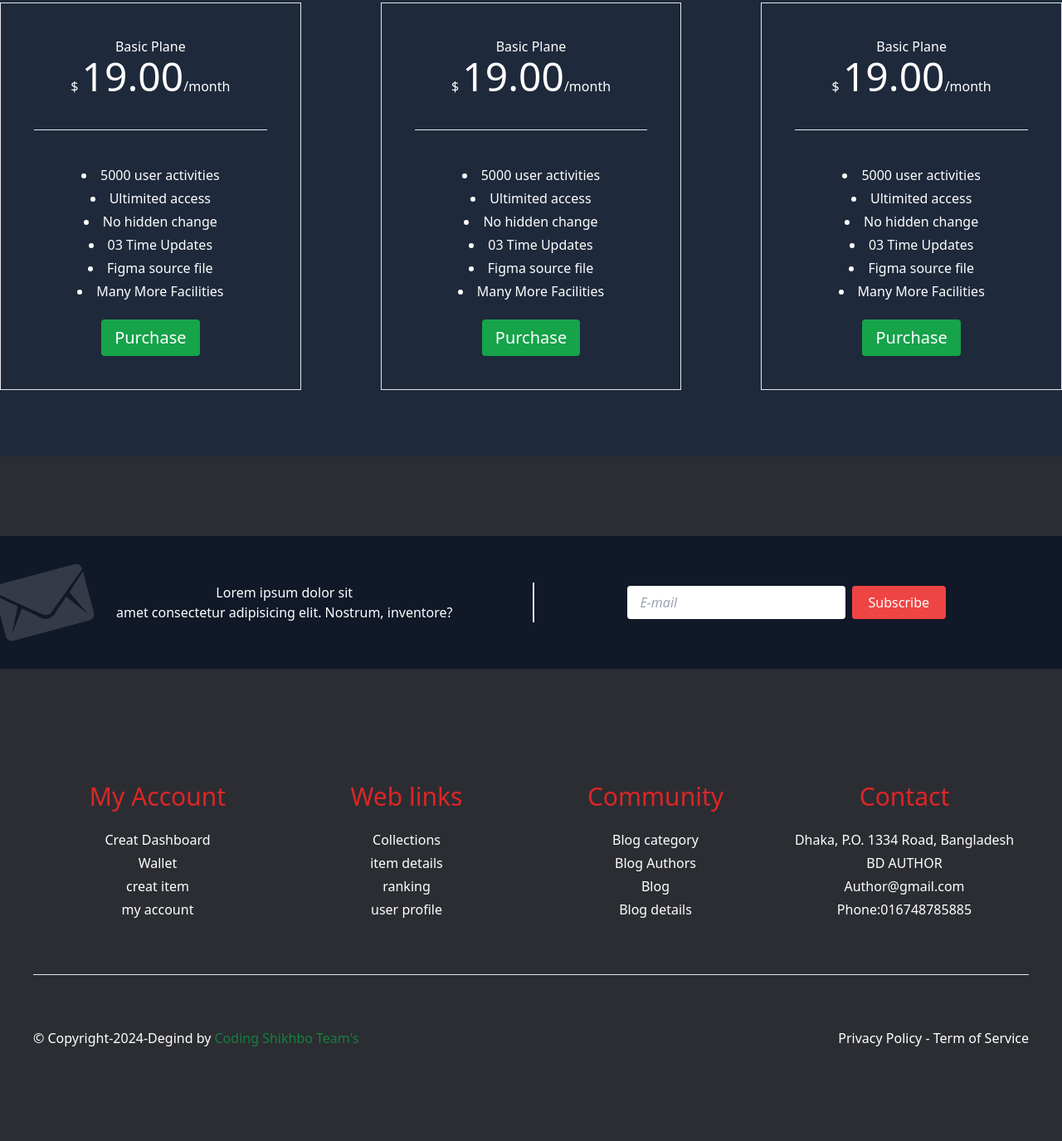
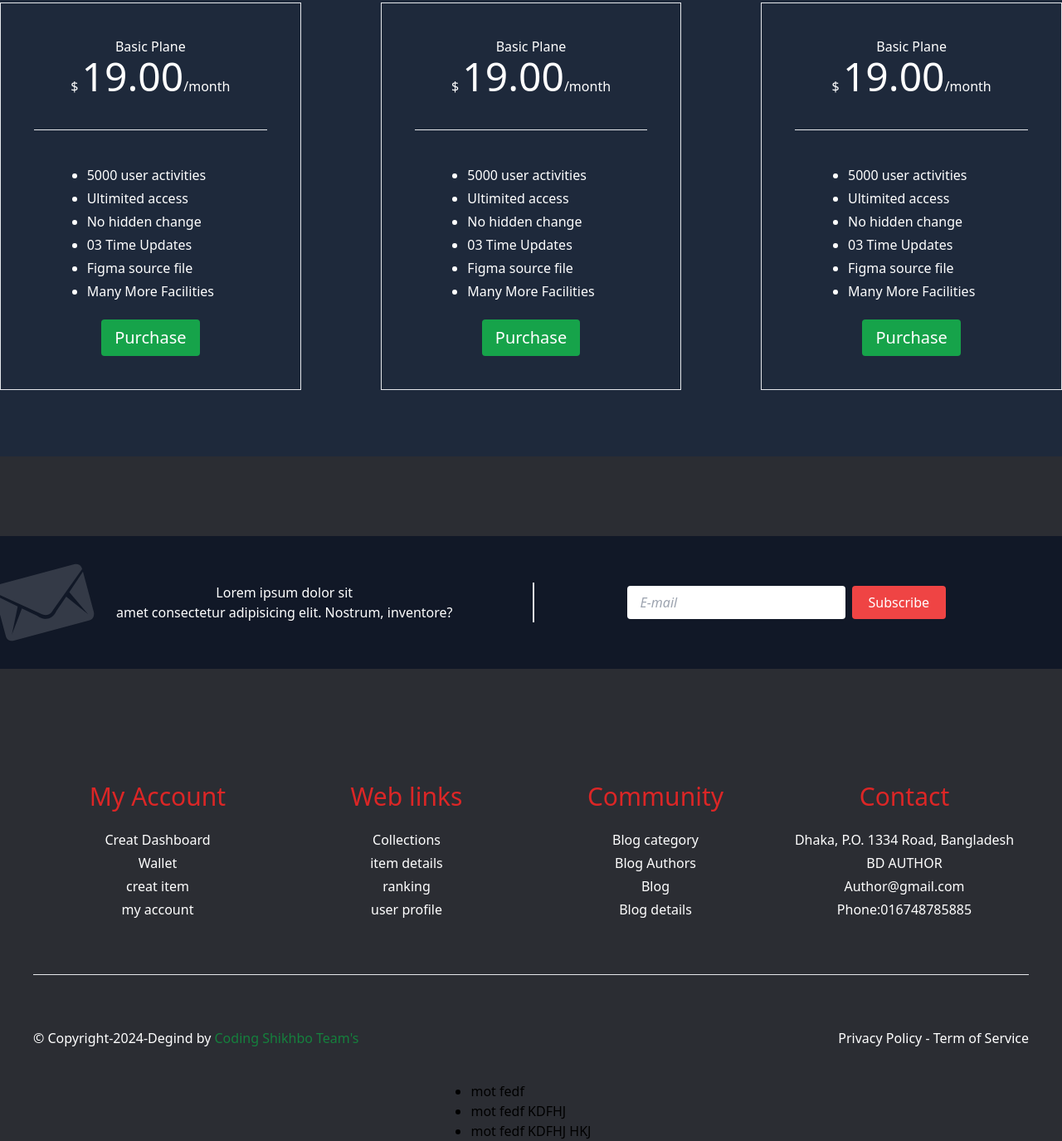
Before and after one commit to codingshikhbo/first-tailwind-projects, a website built with Vite: page index.html in a window 1280 px wide. Shown: the part 2484-3859 px from the top of the page at 83% size. Before the commit the page ends 3787 px from the top, so only its background shows below. Built offline with nearby package versions, Linux system fonts and the light colour scheme.

Commit message:
final submit

```diff
--- a/index.html
+++ b/index.html
@@ -140,7 +140,7 @@
                     <h5>Basic Plane</h5>
                     <h5>$ <span class="text-xl sm:text-3xl md:text-5xl">19.00</span>/month</h5>
                     <hr class="my-10">
-                    <ul class="list-disc list-inside leading-7">
+                    <ul class="text-left grid place-content-center list-disc leading-7">
                         <li>5000 user activities</li>
                         <li>Ultimited access</li>
                         <li>No hidden change</li>
@@ -154,7 +154,7 @@
                     <h5>Basic Plane</h5>
                     <h5>$ <span class="text-xl sm:text-3xl md:text-5xl">19.00</span>/month</h5>
                     <hr class="my-10">
-                    <ul class="list-disc list-inside leading-7">
+                    <ul class="text-left grid place-content-center list-disc leading-7">
                         <li>5000 user activities</li>
                         <li>Ultimited access</li>
                         <li>No hidden change</li>
@@ -168,7 +168,7 @@
                     <h5>Basic Plane</h5>
                     <h5>$ <span class="text-xl sm:text-3xl md:text-5xl">19.00</span>/month</h5>
                     <hr class="my-10">
-                    <ul class="list-disc list-inside leading-7">
+                    <ul class="text-left grid place-content-center list-disc leading-7">
                         <li>5000 user activities</li>
                         <li>Ultimited access</li>
                         <li>No hidden change</li>
@@ -244,6 +244,15 @@
             </div>
         </div>
     </footer>
+    <section>
+        <div class="">
+            <ul class="list-disc grid place-content-center">
+                <li>mot fedf</li>
+                <li>mot fedf KDFHJ</li>
+                <li>mot fedf KDFHJ HKJ</li>
+            </ul>
+        </div>
+    </section>
 
 
 </body>
--- a/package.json
+++ b/package.json
@@ -4,7 +4,8 @@
   "description": "",
   "main": "index.js",
   "scripts": {
-    "start": "vite"
+    "start": "vite",
+    "build": "vite build"
   },
   "keywords": [],
   "author": "",
```
Also changed, not shown: dist/assets/frontEnd-yVyyAt4W.png (added), dist/assets/hero-img-DFUkGwcj.png (added), dist/assets/index-D-P8Rwbg.css (added), dist/assets/subscribe-bg-C9ZiEzkw.png (added), dist/index.html (added).
